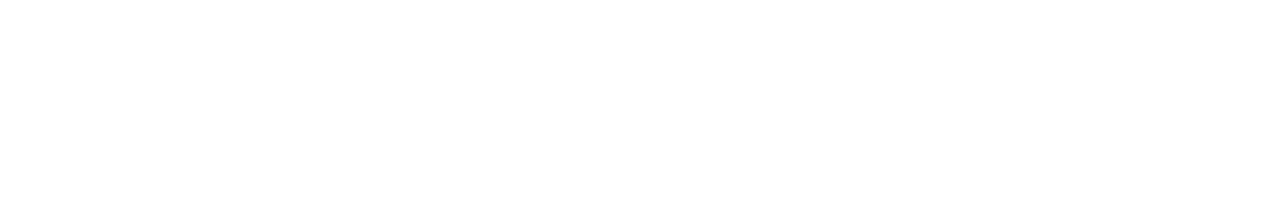
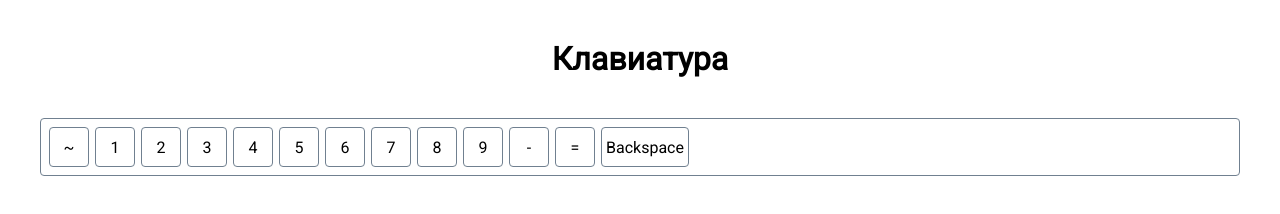
Before and after one commit to IvanPolitanskyi/Keyboard, a plain HTML site: page index.html in a window 1280 px wide. Drawn offline with Linux system fonts and the light colour scheme.

Commit message:
Make fist line of our keyboard.

```diff
--- a/index.html
+++ b/index.html
@@ -2,9 +2,31 @@
 <html lang="en">
 <head>
 	<meta charset="UTF-8">
-	<title>Keyboard</title>
+	<title>Клавиатура</title>
+	<link rel="stylesheet" href="style.css">
+	<link href="https://fonts.googleapis.com/css?family=Roboto" rel="stylesheet">
 </head>
 <body>
+	<div class="container">
+		<h1 class="text-center">Клавиатура</h1>
 
+		<div class="keyboard">
+			<div class="line">
+				<div class="key">~</div>
+				<div class="key">1</div>
+				<div class="key">2</div>
+				<div class="key">3</div>
+				<div class="key">4</div>
+				<div class="key">5</div>
+				<div class="key">6</div>
+				<div class="key">7</div>
+				<div class="key">8</div>
+				<div class="key">9</div>
+				<div class="key">-</div>
+				<div class="key">=</div>
+				<div class="key backspace">Backspace</div>
+			</div>
+		</div>
+	</div>
 </body>
 </html>
--- a/style.css
+++ b/style.css
@@ -0,0 +1,49 @@
+* {
+    margin: 0;
+    box-sizing: border-box;
+}
+
+body {
+    font-family: 'Roboto', sans-serif;
+}
+
+.container {
+    max-width: 1200px;
+    margin: 40px auto;
+}
+
+h1 {
+    margin-bottom: 40px;
+}
+
+.text-center {
+	text-align: center;
+}
+
+.keyboard {
+    border: 1px solid slategrey;
+    padding: 5px;
+    border-radius: 4px;
+}
+
+.line::after {
+	content: "";
+	display: block;
+	clear: both;
+}
+
+.key {
+	float: left;
+	width: 40px;
+	height: 40px;
+	border: 1px solid slategrey;
+	border-radius: 4px;
+	margin: 3px;
+	padding: 4px;
+	text-align: center;
+	line-height: 32px;
+}
+
+.backspace {
+	width: auto;
+}
```
